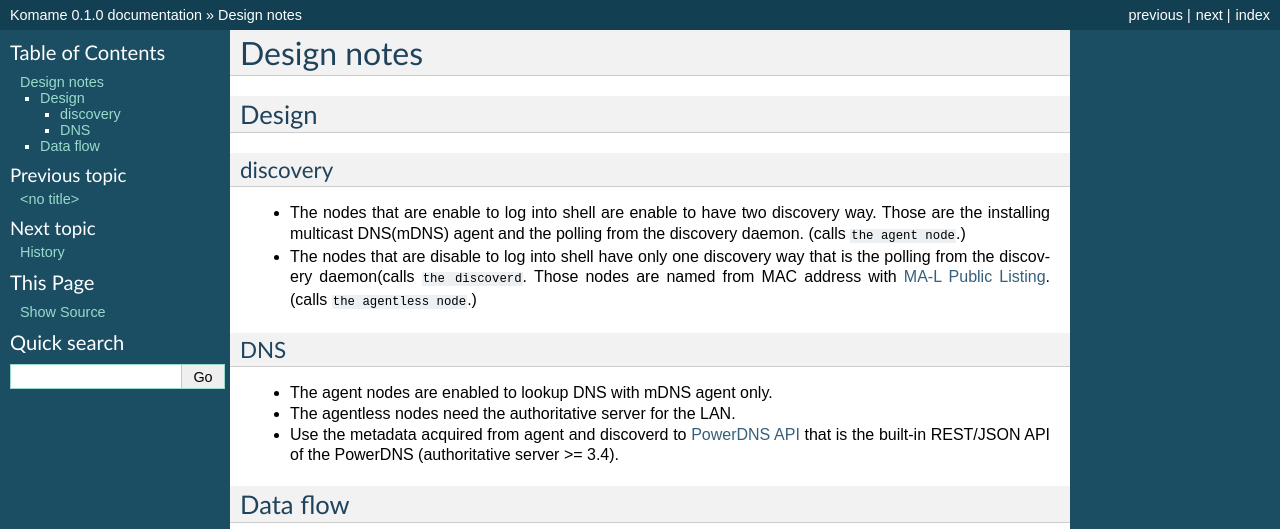
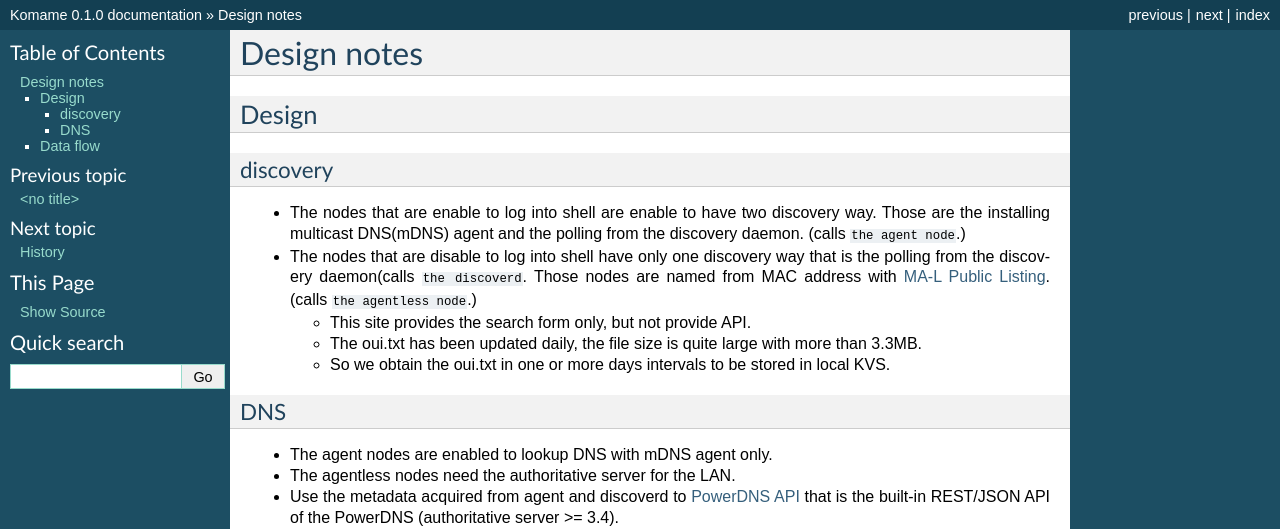
Before and after one commit to mkouhei/komame, a Sphinx documentation site: the page built from docs/source/design-notes.rst, in a window 1280 px wide, cut to the strip 0-529 px from the top of the page. Built offline with Sphinx 7.4.7, drawn with Linux system fonts in a browser that asks for light colours.

Commit message:
Updates description of OUI.
Signed-off-by: Kouhei Maeda <mkouhei@palmtb.net>

```diff
--- a/docs/source/design-notes.rst
+++ b/docs/source/design-notes.rst
@@ -14,6 +14,10 @@ discovery
 * The nodes that are disable to log into shell have only one discovery way
   that is the polling from the discovery daemon(calls ``the discoverd``. Those nodes are named from MAC address with `MA-L Public Listing <http://standards.ieee.org/develop/regauth/oui/public.html>`_. (calls ``the agentless node``.)
 
+  * This site provides the search form only, but not provide API.
+  * The oui.txt has been updated daily, the file size is quite large with more than 3.3MB.
+  * So we obtain the oui.txt in one or more days intervals to be stored in local KVS.
+
 DNS
 ---
 
```
